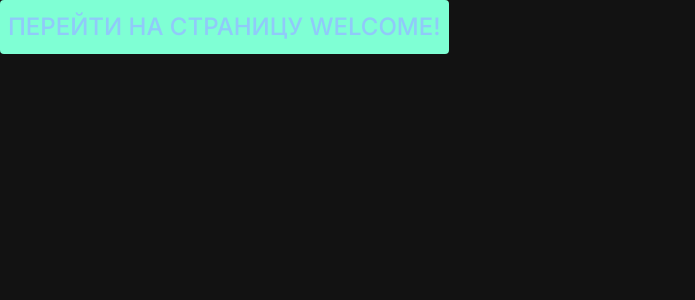
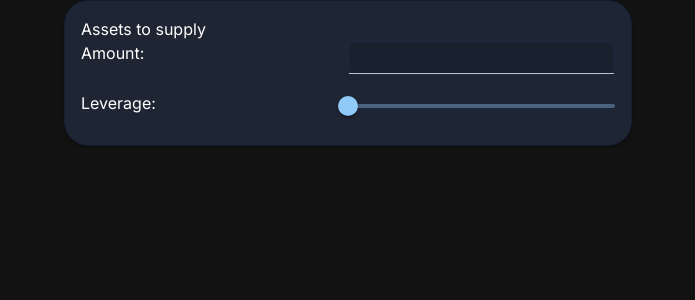
Before and after one commit to AlisherHinweise/klyro, a Next.js app in the folder client/: page / in a window 1280 px wide. Shown: the top 300 px of the page, without its empty margins (0-695 px from the left). Built offline with nearby package versions, Linux system fonts and the light colour scheme.

Commit message:
FE-amount-card

```diff
--- a/client/src/app/page.tsx
+++ b/client/src/app/page.tsx
@@ -1,13 +1,22 @@
 'use client'
-import { ExampleButton } from '@/components/ExampleButton'
-import Link from 'next/link'
+
+import { AmountCard } from '@/features/AmountCard/AmountCard'
+import { Container, styled } from '@mui/material'
 
 export default function Home() {
   return (
-    <div>
-      <Link href={'/welcome-page'}>
-        <ExampleButton>Перейти на страницу Welcome!</ExampleButton>
-      </Link>
-    </div>
+    <CustomContainer>
+      <div>
+        <AmountCard />
+      </div>
+      <div>{/* TODO: тут располагается информация */}</div>
+    </CustomContainer>
   )
 }
+
+const CustomContainer = styled(Container)`
+  width: 100%;
+  display: grid;
+  grid-template-columns: repeat(2, 1fr);
+  gap: 16px;
+`
--- /dev/null
+++ b/client/src/components/CustomCard/CustomCard.tsx
@@ -0,0 +1,16 @@
+import { Card, styled } from '@mui/material'
+import React from 'react'
+
+interface ICustomCard {
+  children: React.ReactElement
+}
+
+export const CustomCard: React.FC<ICustomCard> = ({ children }) => {
+  return <StyledCard>{children}</StyledCard>
+}
+
+const StyledCard = styled(Card)`
+  background-color: #121928;
+  border: 1px solid #141c2e;
+  border-radius: 24px;
+`
--- /dev/null
+++ b/client/src/components/CustomInput/CustomInput.tsx
@@ -0,0 +1,12 @@
+import { Input, styled } from '@mui/material'
+import React from 'react'
+
+export const CustomInput = () => {
+  return <StyledInput />
+}
+
+const StyledInput = styled(Input)`
+  background-color: #19212f;
+  border: 1px solid #1c2a43;
+  border-radius: 8px;
+`
--- a/client/src/components/ExampleButton/ExampleButton.tsx
+++ /dev/null
@@ -1,8 +0,0 @@
-'use client'
-import React from 'react'
-import { StyledButton } from './styled'
-import { IExampleButton } from '@/types/ExampleButton'
-
-export const ExampleButton: React.FC<IExampleButton> = ({ children }) => {
-  return <StyledButton>{children}</StyledButton>
-}
--- a/client/src/components/ExampleButton/index.ts
+++ /dev/null
@@ -1 +0,0 @@
-export * from './ExampleButton'
--- a/client/src/components/ExampleButton/styled.ts
+++ /dev/null
@@ -1,12 +0,0 @@
-import { Button, styled } from '@mui/material'
-
-export const StyledButton = styled(Button)`
-  font-size: 24px;
-  background-color: aquamarine;
-  transition: all 0.2s ease-in;
-
-  &:hover {
-    opacity: 0.6;
-    scale: 1.2;
-  }
-`
--- /dev/null
+++ b/client/src/features/AmountCard/AmountCard.tsx
@@ -0,0 +1,40 @@
+import React, { useState } from 'react'
+import { CardContent, Slider, Typography } from '@mui/material'
+import { CardContainer, TwoColsContainer } from './styled'
+import { CustomCard } from '@/components/CustomCard/CustomCard'
+import { CustomInput } from '@/components/CustomInput/CustomInput'
+
+export const AmountCard: React.FC = () => {
+  const [leverage, setLeverage] = useState<number>(1)
+
+  const handleLeverageChange = (event: Event, newValue: number | number[]) => {
+    setLeverage(newValue as number)
+  }
+
+  return (
+    <CustomCard>
+      <CardContent>
+        <Typography>Assets to supply</Typography>
+        <CardContainer>
+          <TwoColsContainer>
+            <Typography>Amount: </Typography>
+            <CustomInput />
+          </TwoColsContainer>
+          <TwoColsContainer>
+            <Typography>Leverage: </Typography>
+            <Slider
+              value={leverage}
+              onChange={handleLeverageChange}
+              min={1}
+              max={5}
+              step={1}
+              valueLabelDisplay="auto"
+              valueLabelFormat={(value) => `${value}`}
+              sx={{ width: '100%' }}
+            />
+          </TwoColsContainer>
+        </CardContainer>
+      </CardContent>
+    </CustomCard>
+  )
+}
--- /dev/null
+++ b/client/src/features/AmountCard/styled.ts
@@ -0,0 +1,12 @@
+import { styled } from '@mui/material'
+
+export const CardContainer = styled('div')`
+  display: flex;
+  flex-direction: column;
+  gap: 16px;
+`
+
+export const TwoColsContainer = styled('div')`
+  display: grid;
+  grid-template-columns: repeat(2, 1fr); /* исправлено на правильное название */
+`
```
Also changed, not shown: client/src/app/welcome-page/page.tsx (deleted, +0 -13 lines).
